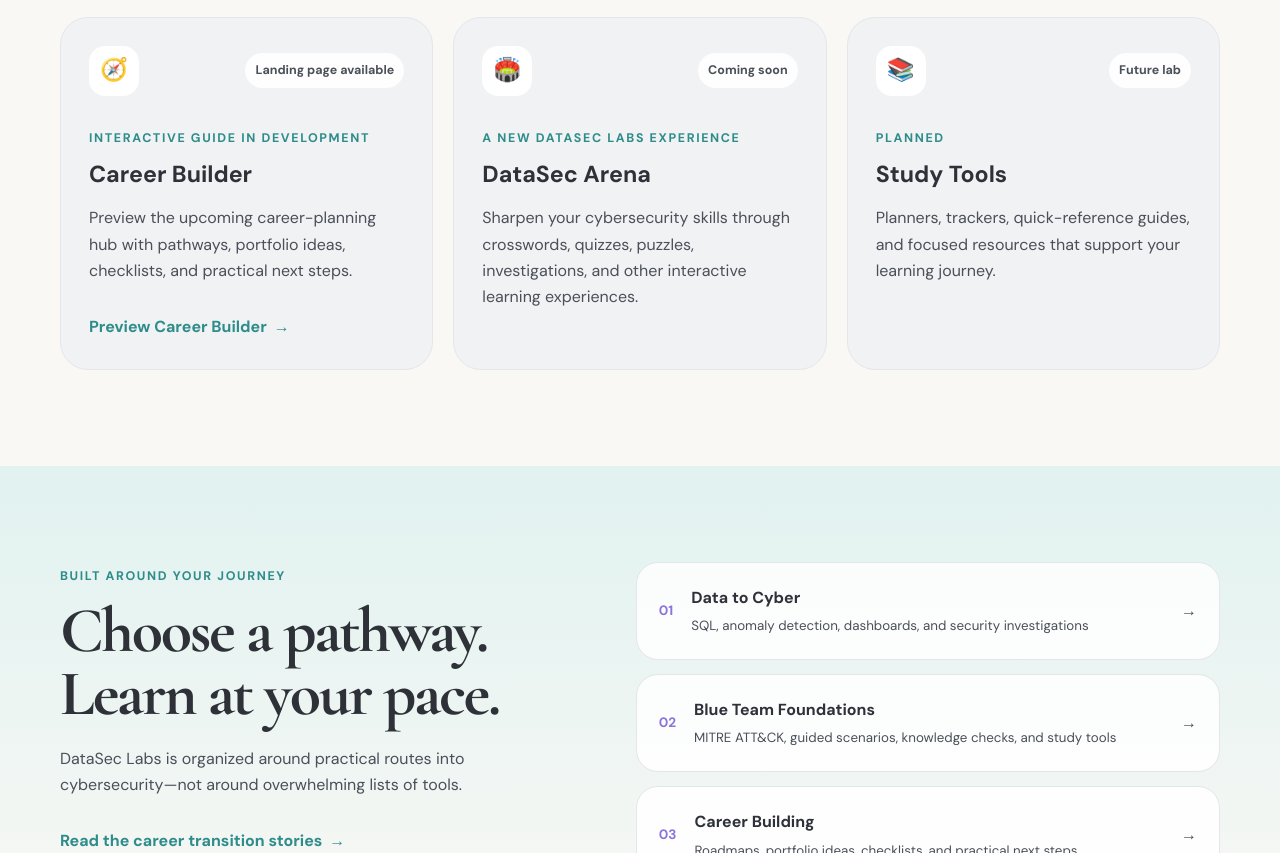
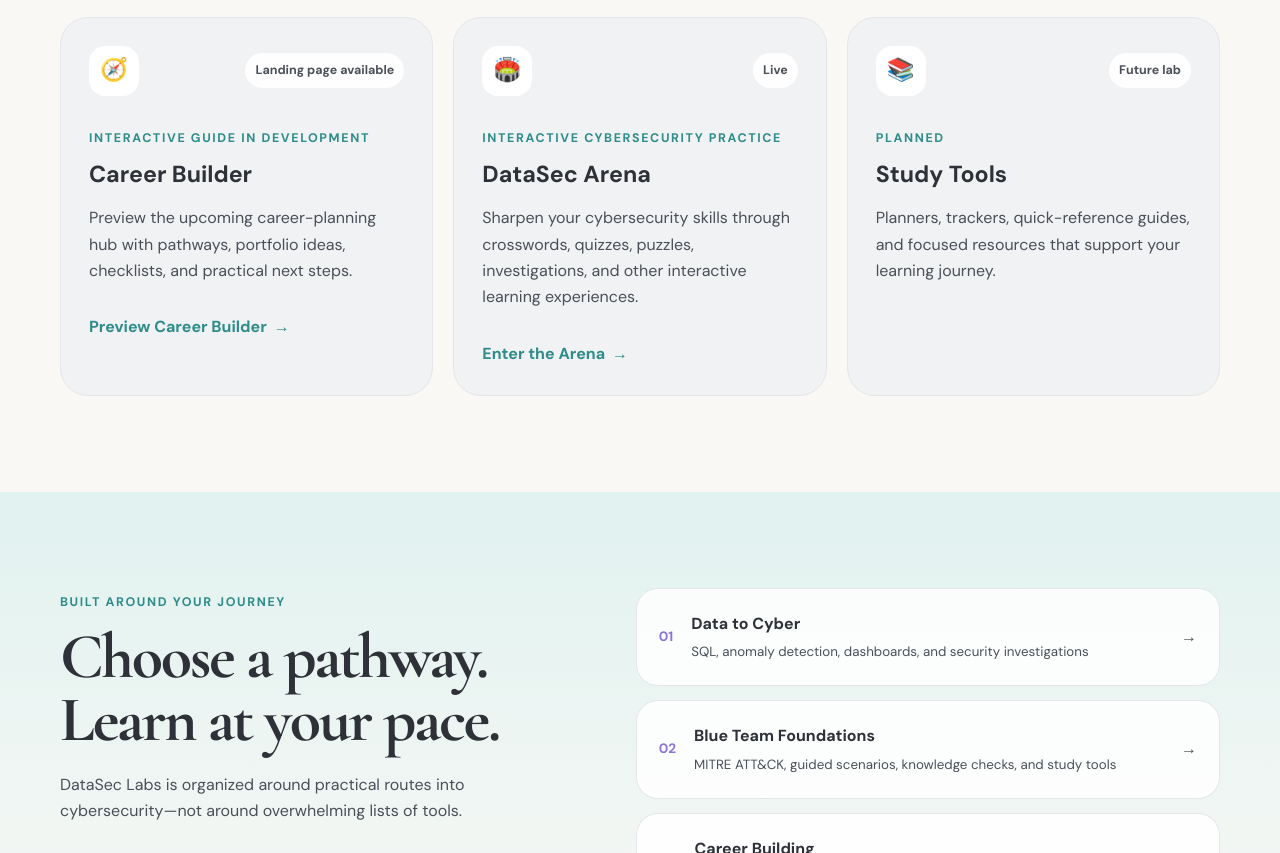
Before and after one commit to Tash925/datasec-labs, a plain HTML site: page index.html in a window 1280 px wide. Shown: the part 1811-2664 px from the top of the page. Drawn offline with nearby package versions, Linux system fonts and the light colour scheme.

Commit message:
feat: add DataSec Arena to homepage

```diff
--- a/index.html
+++ b/index.html
@@ -1066,10 +1066,11 @@ footer {
 <a class="card-link" href="checklists/">Preview Career Builder <span>→</span></a>
 </article>
 <article class="lab-card reveal">
-<div class="card-topline"><span class="card-icon">🏟️</span><span class="pill">Coming soon</span></div>
-<span class="card-kicker">A new DataSec Labs experience</span>
+<div class="card-topline"><span class="card-icon">🏟️</span><span class="pill">Live</span></div>
+<span class="card-kicker">Interactive cybersecurity practice</span>
 <h3>DataSec Arena</h3>
 <p>Sharpen your cybersecurity skills through crosswords, quizzes, puzzles, investigations, and other interactive learning experiences.</p>
+<a class="card-link" href="/arena/">Enter the Arena <span>→</span></a>
 </article>
 <article class="lab-card reveal">
 <div class="card-topline"><span class="card-icon">📚</span><span class="pill">Future lab</span></div>
```
